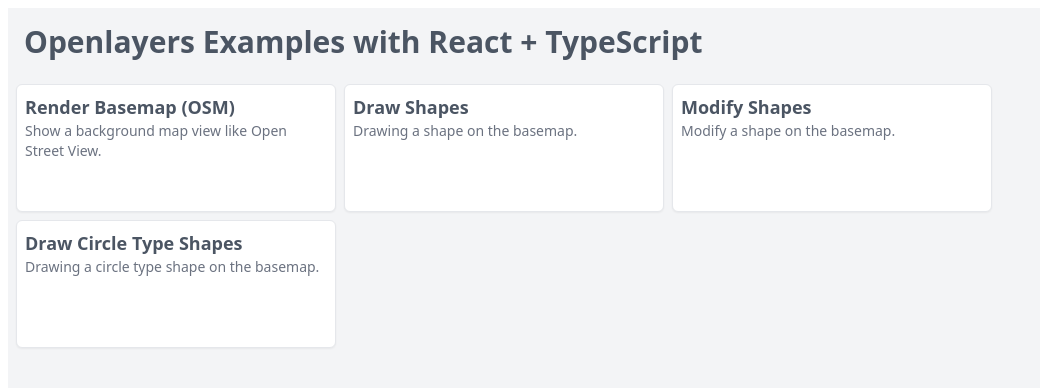
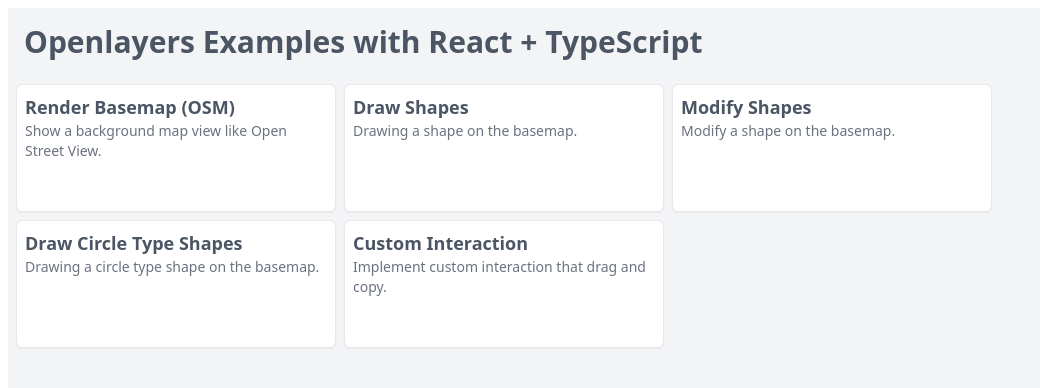
Before and after one commit to shomrkm/openlayers-samples, a Next.js app: page / in a window 1280 px wide. Shown: the top 388 px of the page, without its empty margins (0-1040 px from the left). Built offline with nearby package versions, Linux system fonts and the light colour scheme.

Commit message:
feat: Add Custom Interaction page.

```diff
--- a/src/pages/index.tsx
+++ b/src/pages/index.tsx
@@ -22,6 +22,11 @@
     description: 'Drawing a circle type shape on the basemap.',
     link: '/samples/DrawCircleTypeShape',
   },
+  {
+    title: 'Custom Interaction',
+    description: 'Implement custom interaction that drag and copy.',
+    link: '/samples/CustomInteraction',
+  },
 ];
 
 export default function Home() {
@@ -32,7 +37,9 @@
         <link rel="icon" href="/favicon.ico" />
       </Head>
       <div className="m-2 h-screen w-screen flex-col bg-gray-100">
-        <div className="p-4 text-3xl font-bold text-gray-600">Openlayers Examples with React + TypeScript</div>
+        <div className="p-4 text-3xl font-bold text-gray-600">
+          Openlayers Examples with React + TypeScript
+        </div>
         <div className="m-2 flex flex-wrap justify-start gap-2">
           {pages.map((page) => (
             <Card
```
